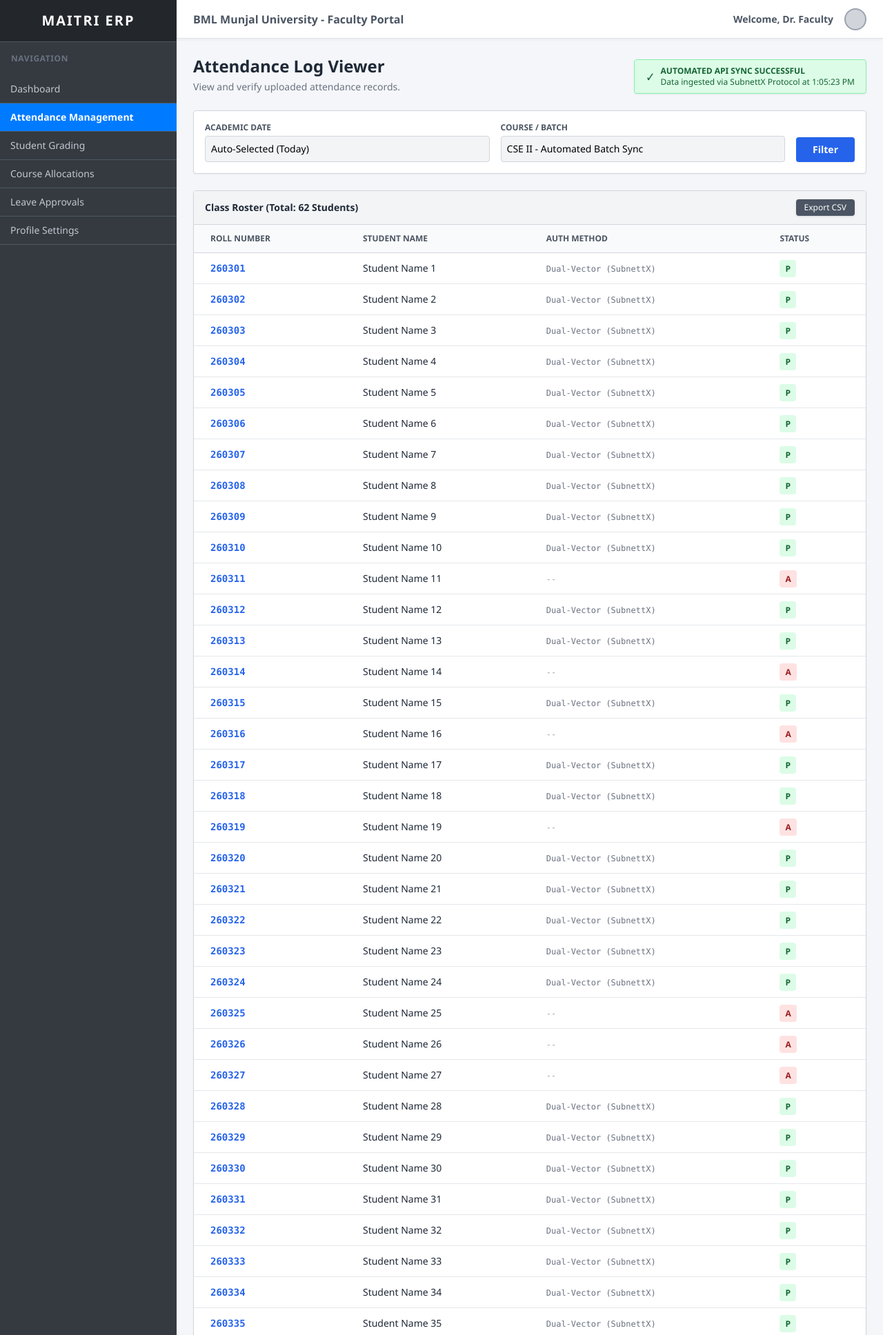
After one commit to hoxfr/SubnettX, a Flask app: page /maitri_portal in a window 1280 px wide. The commit adds this page. Shown: the top 1936 px of the page at 69% size. Run offline with Flask 3, Linux system fonts and the light colour scheme; some libraries are stand-ins or nearby versions.

Commit message:
Added realistic Maitri ERP dummy portal for hackathon proof of work

```diff
--- a/app.py
+++ b/app.py
@@ -848,6 +848,11 @@ def serve_attachment(filename):
 # =========================================
 # SERVER BOOT
 # =========================================
+
+@app.route('/maitri_portal')
+def maitri_portal():
+    return render_template('maitri_portal.html')
+
 if __name__ == '__main__':
     print("=" * 50)
     print("  SUBNETTX BACKEND SERVER")
--- a/templates/index.html
+++ b/templates/index.html
@@ -1340,7 +1340,7 @@
                 btn.innerHTML = `<span>&#10003; Synced</span>`;
                 alert("Success: The attendance has been successfully added on the Maitri portal.");
                 showToast("Maitri ERP sync complete.");
-                setTimeout(() => resetMaitriSync(), 3000);
+                setTimeout(() => window.open('/maitri_portal', '_blank'), 1500);
             }, 8000);
         }
 
--- /dev/null
+++ b/templates/maitri_portal.html
@@ -0,0 +1,139 @@
+<!DOCTYPE html>
+<html lang="en">
+<head>
+    <meta charset="UTF-8">
+    <meta name="viewport" content="width=device-width, initial-scale=1.0">
+    <title>MAITRI - Juno Campus ERP</title>
+    <script src="https://cdn.tailwindcss.com"></script>
+    <style>
+        body { background-color: #f4f6f9; font-family: 'Segoe UI', Tahoma, Geneva, Verdana, sans-serif; }
+        .juno-sidebar { background-color: #343a40; color: #c2c7d0; min-height: 100vh; }
+        .juno-nav-item { padding: 10px 15px; border-bottom: 1px solid #4f5962; cursor: pointer; }
+        .juno-nav-item:hover, .juno-nav-active { background-color: #007bff; color: white; }
+        .juno-header { background-color: white; border-bottom: 1px solid #dee2e6; box-shadow: 0 2px 4px rgba(0,0,0,0.04); }
+    </style>
+</head>
+<body class="flex overflow-hidden h-screen">
+
+    <!-- Sidebar -->
+    <div class="juno-sidebar w-64 flex-shrink-0 flex flex-col hidden md:flex">
+        <div class="p-4 border-b border-gray-600 flex items-center justify-center bg-[#23272b]">
+            <h1 class="text-xl font-bold text-white tracking-widest">MAITRI ERP</h1>
+        </div>
+        <div class="p-4 text-xs font-bold uppercase tracking-wider text-gray-500">Navigation</div>
+        <div class="flex-1 overflow-y-auto text-sm">
+            <div class="juno-nav-item">Dashboard</div>
+            <div class="juno-nav-item juno-nav-active font-bold">Attendance Management</div>
+            <div class="juno-nav-item">Student Grading</div>
+            <div class="juno-nav-item">Course Allocations</div>
+            <div class="juno-nav-item">Leave Approvals</div>
+            <div class="juno-nav-item">Profile Settings</div>
+        </div>
+        <div class="p-4 text-xs text-gray-500 border-t border-gray-600 text-center">
+            Powered by Juno Campus
+        </div>
+    </div>
+
+    <!-- Main Content -->
+    <div class="flex-1 flex flex-col overflow-hidden">
+
+        <!-- Header -->
+        <header class="juno-header h-14 flex items-center justify-between px-6">
+            <div class="flex items-center text-gray-600">
+                <span class="font-bold">BML Munjal University - Faculty Portal</span>
+            </div>
+            <div class="flex items-center space-x-4 text-sm font-bold text-gray-600">
+                <span>Welcome, Dr. Faculty</span>
+                <div class="w-8 h-8 rounded-full bg-gray-300 border-2 border-gray-400"></div>
+            </div>
+        </header>
+
+        <!-- Page Content -->
+        <main class="flex-1 overflow-y-auto p-6">
+            <div class="mb-6 flex justify-between items-end">
+                <div>
+                    <h2 class="text-2xl font-bold text-gray-800">Attendance Log Viewer</h2>
+                    <p class="text-sm text-gray-500 mt-1">View and verify uploaded attendance records.</p>
+                </div>
+                <div class="text-xs bg-green-100 text-green-800 border border-green-300 px-4 py-2 rounded shadow-sm flex items-center gap-2">
+                    <span class="text-lg">&#10003;</span>
+                    <div>
+                        <div class="font-bold uppercase">Automated API Sync Successful</div>
+                        <div>Data ingested via SubnettX Protocol at <span id="sync-time"></span></div>
+                    </div>
+                </div>
+            </div>
+
+            <!-- Filter Card -->
+            <div class="bg-white p-4 border border-gray-300 rounded shadow-sm mb-6 flex gap-4 items-end">
+                <div class="flex-1">
+                    <label class="block text-xs font-bold text-gray-600 mb-1 uppercase">Academic Date</label>
+                    <input type="text" value="Auto-Selected (Today)" disabled class="w-full border border-gray-300 p-2 text-sm bg-gray-100 rounded">
+                </div>
+                <div class="flex-1">
+                    <label class="block text-xs font-bold text-gray-600 mb-1 uppercase">Course / Batch</label>
+                    <input type="text" value="CSE II - Automated Batch Sync" disabled class="w-full border border-gray-300 p-2 text-sm bg-gray-100 rounded">
+                </div>
+                <button class="bg-blue-600 text-white font-bold px-6 py-2 rounded text-sm hover:bg-blue-700 shadow-sm">Filter</button>
+            </div>
+
+            <!-- Data Table -->
+            <div class="bg-white border border-gray-300 rounded shadow-sm overflow-hidden">
+                <div class="bg-gray-100 px-4 py-3 border-b border-gray-300 flex justify-between items-center">
+                    <h3 class="font-bold text-sm text-gray-800">Class Roster (Total: 62 Students)</h3>
+                    <button class="text-xs bg-gray-600 text-white px-3 py-1 rounded shadow hover:bg-gray-700">Export CSV</button>
+                </div>
+                <table class="w-full text-left text-sm">
+                    <thead class="bg-gray-50 text-gray-600 border-b border-gray-300 text-xs uppercase">
+                        <tr>
+                            <th class="px-6 py-3">Roll Number</th>
+                            <th class="px-6 py-3">Student Name</th>
+                            <th class="px-6 py-3">Auth Method</th>
+                            <th class="px-6 py-3">Status</th>
+                        </tr>
+                    </thead>
+                    <tbody class="divide-y divide-gray-200" id="roster-body">
+                        <!-- Populated by JS -->
+                    </tbody>
+                </table>
+            </div>
+
+        </main>
+    </div>
+
+    <script>
+        document.getElementById('sync-time').innerText = new Date().toLocaleTimeString();
+
+        const roster = document.getElementById('roster-body');
+        const startRoll = 260301;
+        const count = 62;
+        let presentCount = 0;
+
+        for (let i = 0; i < count; i++) {
+            const roll = startRoll + i;
+            // Fake some logic: most are present, some absent
+            const isPresent = Math.random() > 0.15;
+            let statusHtml = '';
+            let authHtml = '';
+
+            if (isPresent) {
+                presentCount++;
+                statusHtml = `<span class="px-2 py-1 bg-green-100 text-green-800 text-xs font-bold rounded">P</span>`;
+                authHtml = `<span class="text-xs text-gray-500 font-mono">Dual-Vector (SubnettX)</span>`;
+            } else {
+                statusHtml = `<span class="px-2 py-1 bg-red-100 text-red-800 text-xs font-bold rounded">A</span>`;
+                authHtml = `<span class="text-xs text-gray-400 font-mono">--</span>`;
+            }
+
+            const tr = document.createElement('tr');
+            tr.innerHTML = `
+                <td class="px-6 py-3 font-mono font-bold text-blue-600">${roll}</td>
+                <td class="px-6 py-3 text-gray-800">Student Name ${i+1}</td>
+                <td class="px-6 py-3">${authHtml}</td>
+                <td class="px-6 py-3">${statusHtml}</td>
+            `;
+            roster.appendChild(tr);
+        }
+    </script>
+</body>
+</html>
```
